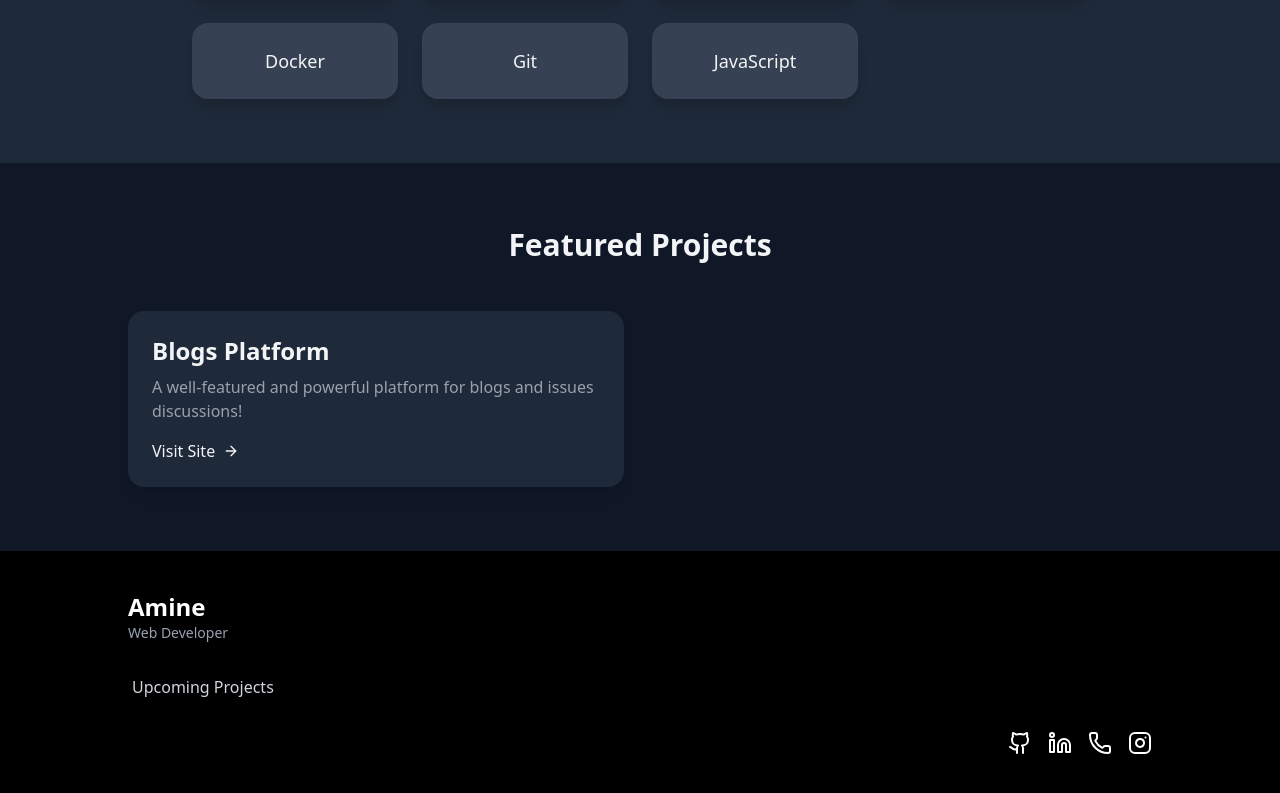
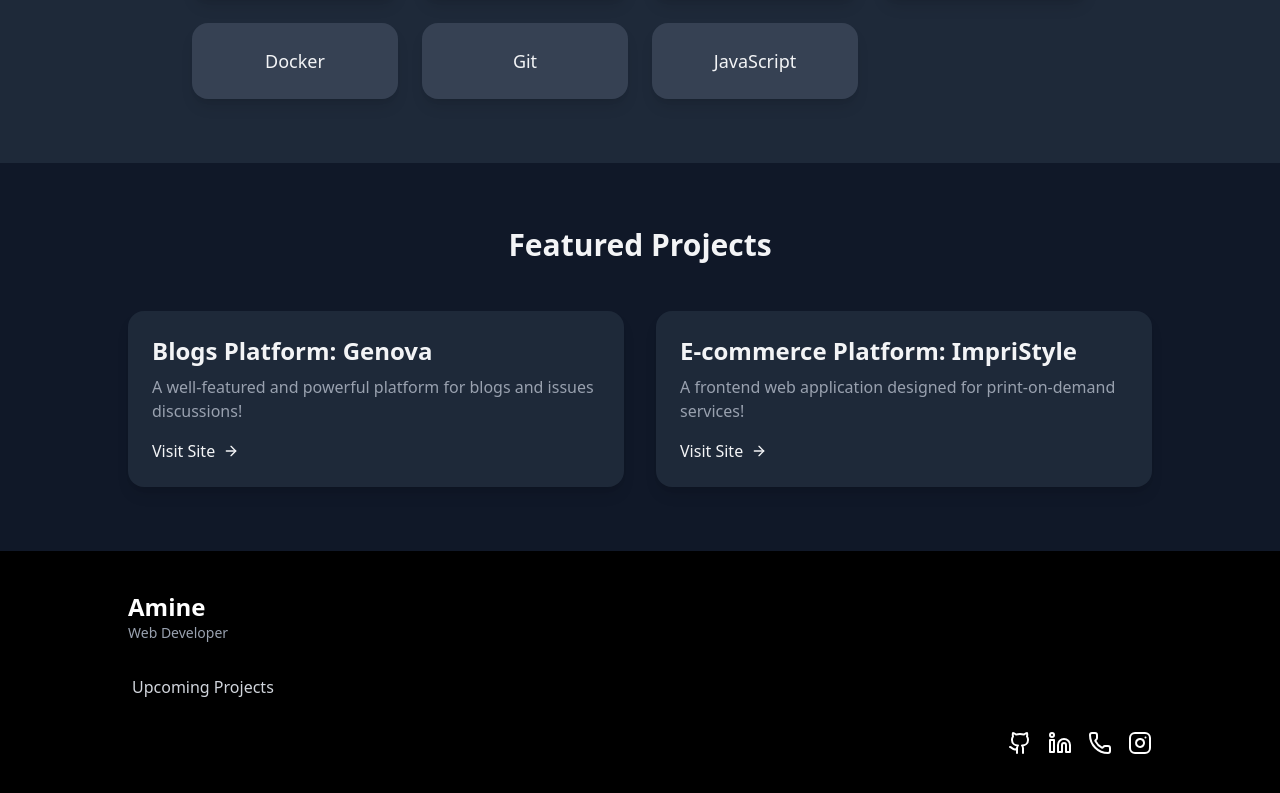
Before and after one commit to ErrachdiAmine/portfolio, a React (Vite) app in the folder frontend/: page / in a window 1280 px wide. Shown: the part 881-1674 px from the top of the page. Built offline with nearby package versions, Linux system fonts and the light colour scheme; no server answers.

Commit message:
new project

```diff
--- a/frontend/src/pages/home.jsx
+++ b/frontend/src/pages/home.jsx
@@ -87,9 +87,14 @@ export default function PortfolioPage() {
           {/* Example project card */}
           {[
             {
-              title: 'Blogs Platform',
+              title: 'Blogs Platform: Genova',
               desc: 'A well-featured and powerful platform for blogs and issues discussions!',
               link: 'https://genova-sepia.vercel.app/'
+            },
+            {
+              title: 'E-commerce Platform: ImpriStyle',
+              desc: 'A frontend web application designed for print-on-demand services!',
+              link: 'https://impristyle.vercel.app/'
             },
 
           ].map((project) => (
```
